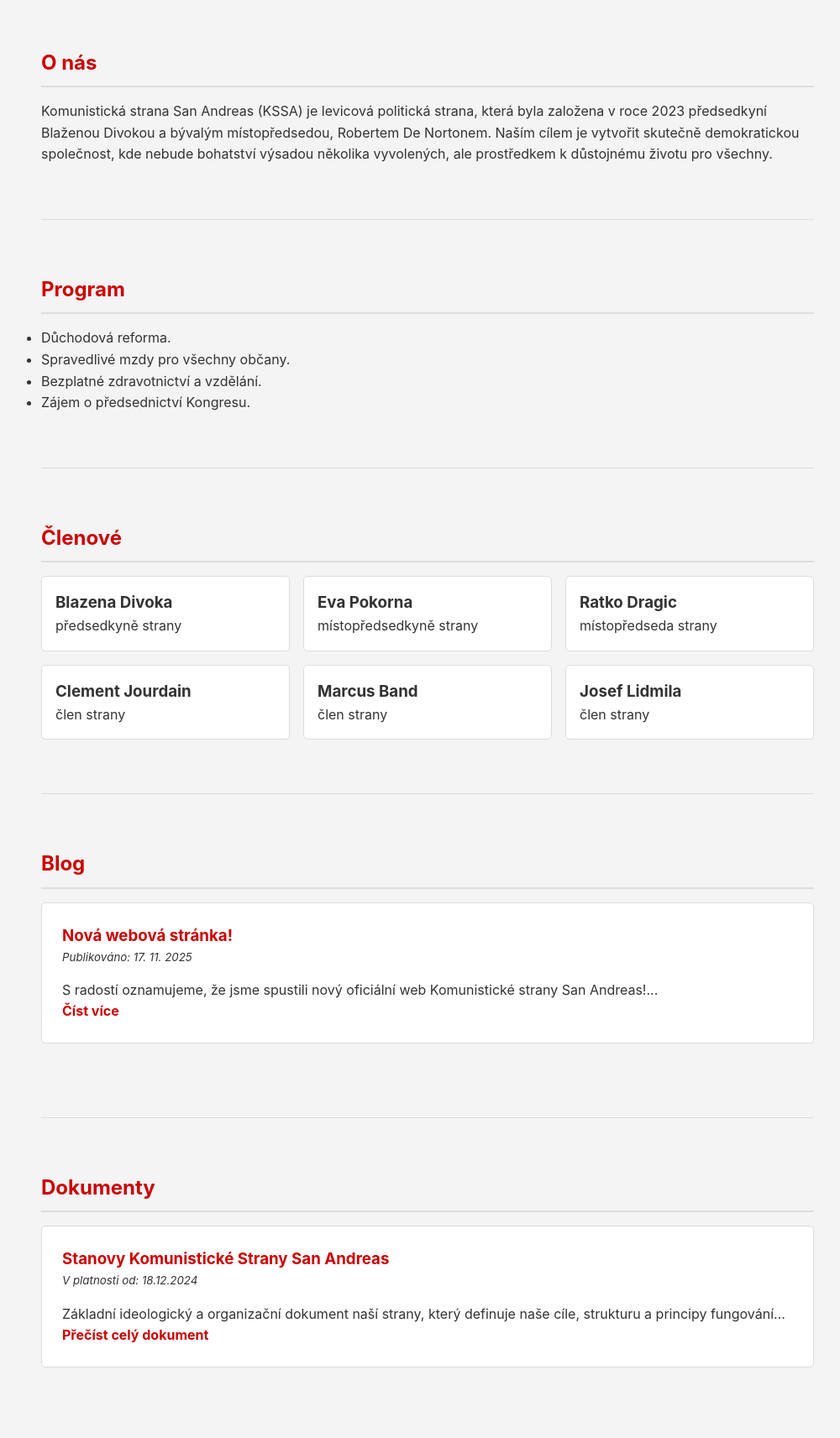
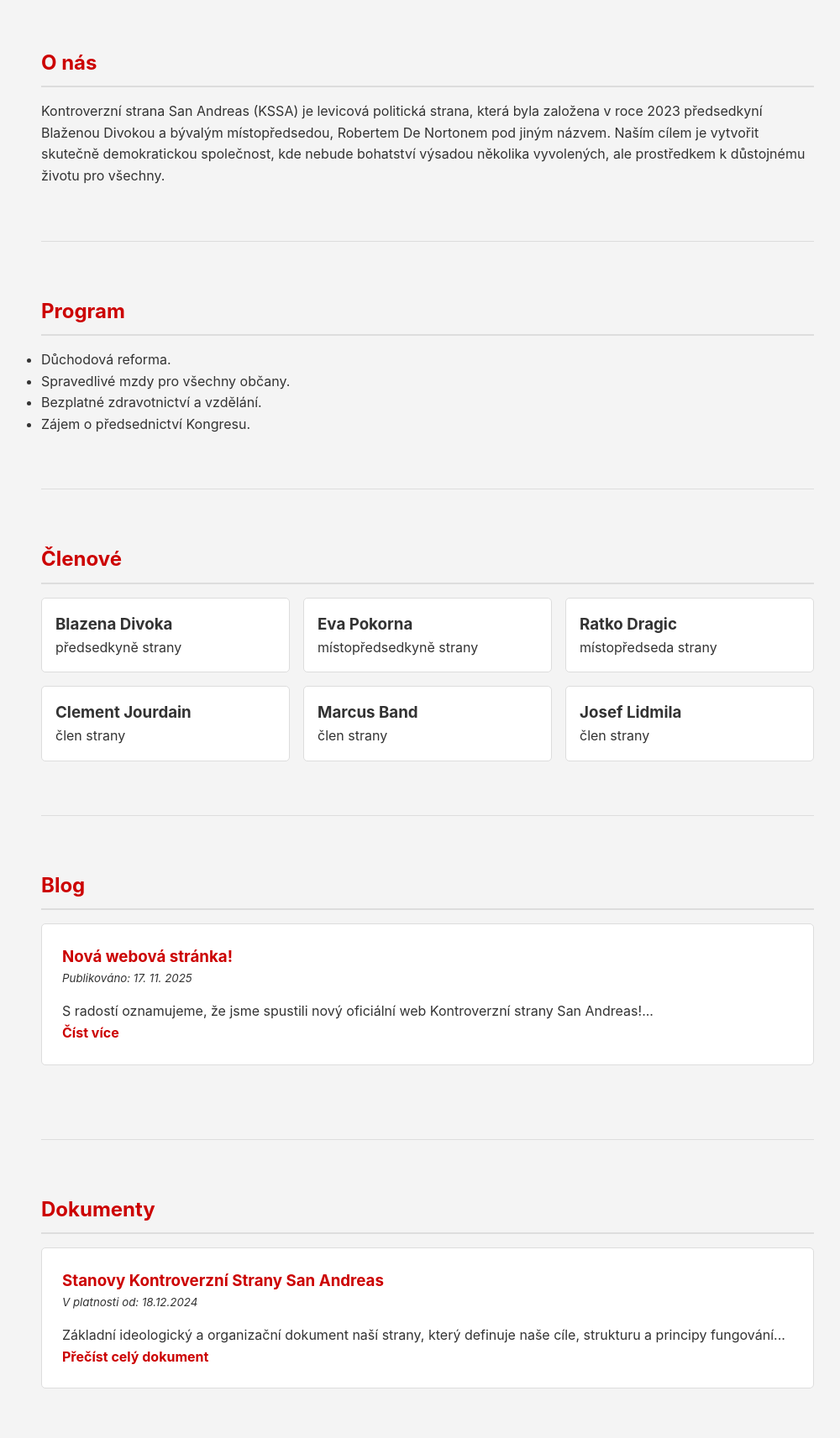
Before and after one commit to brumiik/brumiik.github.io, a plain HTML site: page kssa/index.html in a window 1280 px wide. Shown: the part 120-1833 px from the top of the page at 84% size, without its empty margins (131-1131 px from the left). Drawn offline with Linux system fonts and the light colour scheme.

Commit message:
Update index.html

```diff
--- a/kssa/index.html
+++ b/kssa/index.html
@@ -3,7 +3,7 @@
 <head>
     <meta charset="UTF-8">
     <meta name="viewport" content="width=device-width, initial-scale=1.0">
-    <title>Komunistická Strana San Andreas</title>
+    <title>Kontroverzní Strana San Andreas</title>
     <link rel="stylesheet" href="style.css">
 </head>
 <body>
@@ -33,7 +33,7 @@
         <div class="container">
             <section id="about">
                 <h2>O nás</h2>
-                <p>Komunistická strana San Andreas (KSSA) je levicová politická strana, která byla založena v roce 2023 předsedkyní Blaženou Divokou a bývalým místopředsedou, Robertem De Nortonem. Naším cílem je vytvořit skutečně demokratickou společnost, kde nebude bohatství výsadou několika vyvolených, ale prostředkem k důstojnému životu pro všechny.</p>
+                <p>Kontroverzní strana San Andreas (KSSA) je levicová politická strana, která byla založena v roce 2023 předsedkyní Blaženou Divokou a bývalým místopředsedou, Robertem De Nortonem pod jiným názvem. Naším cílem je vytvořit skutečně demokratickou společnost, kde nebude bohatství výsadou několika vyvolených, ale prostředkem k důstojnému životu pro všechny.</p>
             </section>
 
             <hr>
@@ -87,7 +87,7 @@
                 <article>
                     <h3>Nová webová stránka!</h3>
                     <small>Publikováno: 17. 11. 2025</small>
-                    <p>S radostí oznamujeme, že jsme spustili nový oficiální web Komunistické strany San Andreas!...</p>
+                    <p>S radostí oznamujeme, že jsme spustili nový oficiální web Kontroverzní strany San Andreas!...</p>
                     <a href="clanek1.html">Číst více</a>
                 </article>
             </section>
@@ -97,7 +97,7 @@
             <section id="documents">
                 <h2>Dokumenty</h2>
                 <article>
-                    <h3>Stanovy Komunistické Strany San Andreas</h3>
+                    <h3>Stanovy Kontroverzní Strany San Andreas</h3>
                     <small>V platnosti od: 18.12.2024</small>
                     <p>Základní ideologický a organizační dokument naší strany, který definuje naše cíle, strukturu a principy fungování...</p>
                     <a href="dokument1.html">Přečíst celý dokument</a>
@@ -189,10 +189,11 @@
           </main>
     <footer>
         <div class="container">
-            <p>&copy; 2025 Komunistická Strana San Andreas (480).</p>
+            <p>&copy; 2026 Kontroverzní Strana San Andreas (480).</p>
         </div>
     </footer>
     <script src="script.js"></script>
 
 </body>
+
 </html>
```
